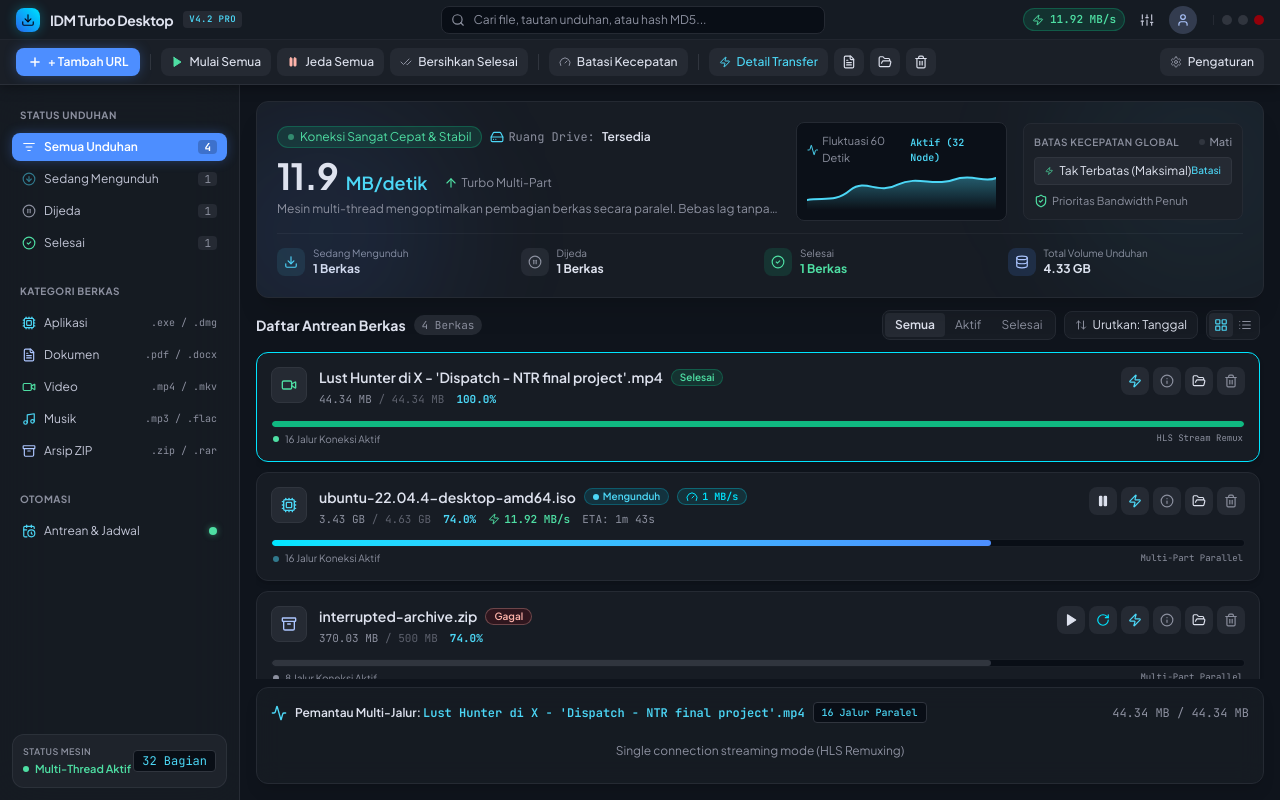
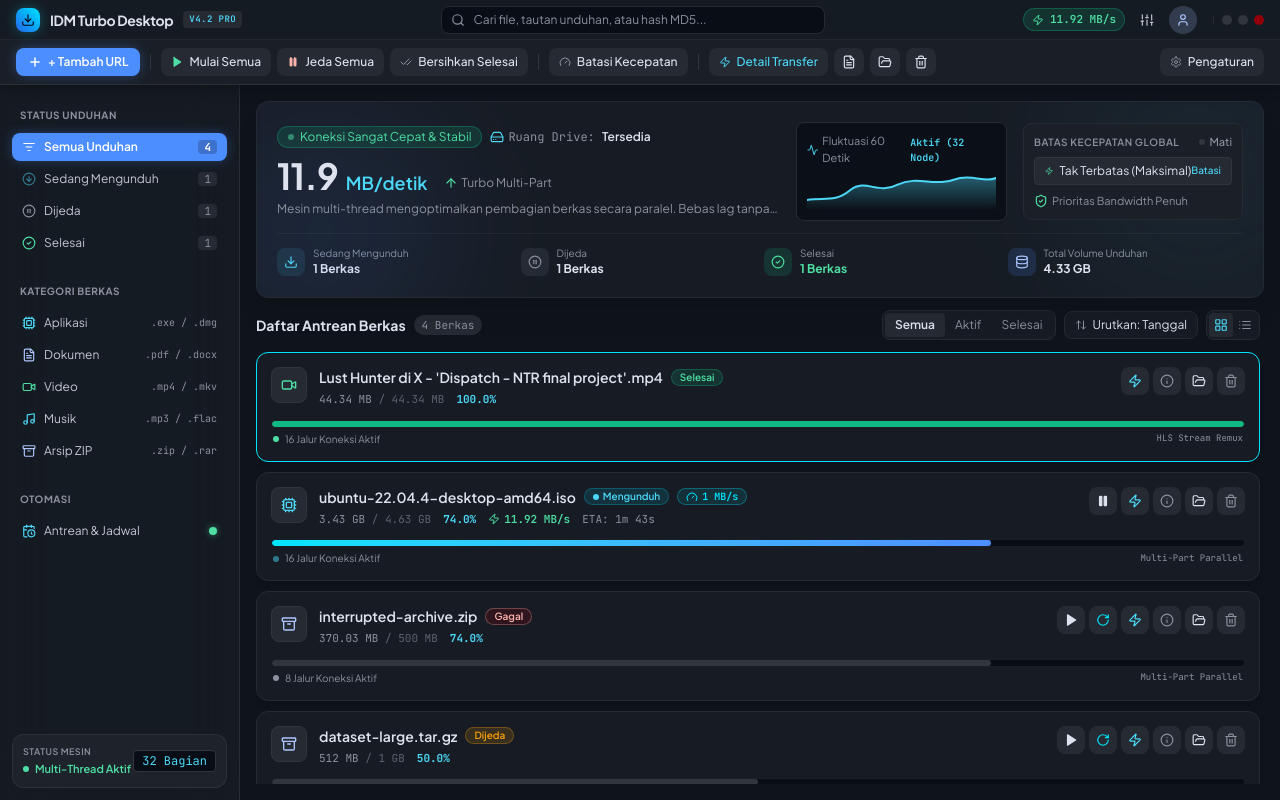
Before and after one commit to threeadi/my-own-idm, a SvelteKit app: page / in a window 1280 px wide. Built offline with nearby package versions, Linux system fonts and the light colour scheme.

Commit message:
refactor: remove multi-segment monitor bar from main download view

```diff
--- a/src/routes/+page.svelte
+++ b/src/routes/+page.svelte
@@ -5,7 +5,6 @@
   import Sidebar from '../components/Sidebar.svelte';
   import TelemetryBento from '../components/TelemetryBento.svelte';
   import DownloadTable from '../components/DownloadTable.svelte';
-  import SegmentVisualizer from '../components/SegmentVisualizer.svelte';
   import AddDownloadModal from '../components/AddDownloadModal.svelte';
   import DownloadProgressModal from '../components/DownloadProgressModal.svelte';
   import DownloadOutcomeModal from '../components/DownloadOutcomeModal.svelte';
@@ -53,9 +52,6 @@
 
       <!-- Active Downloads Queue / Cards -->
       <DownloadTable />
-
-      <!-- IDM Realtime Segment Monitor for Selected Task -->
-      <SegmentVisualizer />
     </main>
   </div>
 
```
